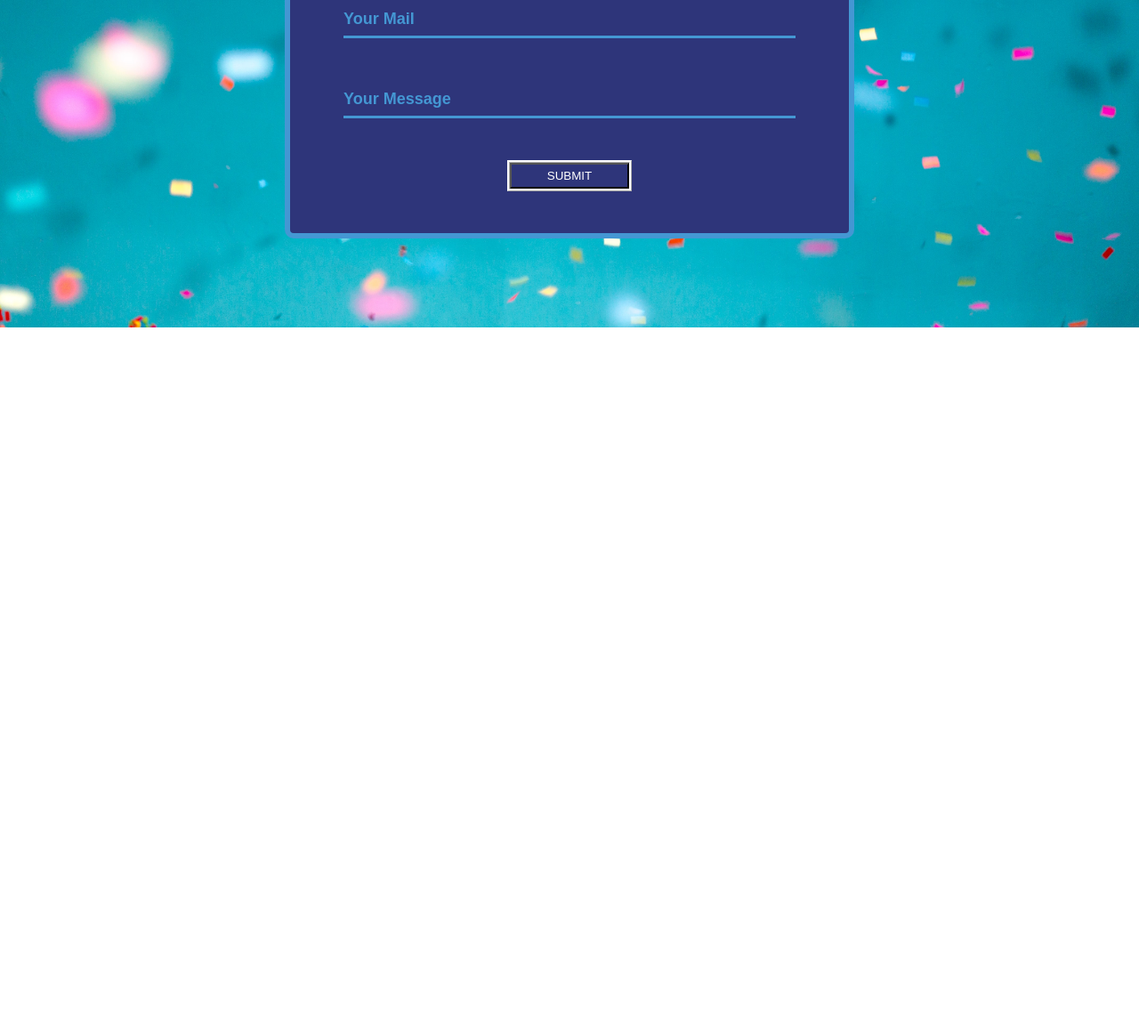
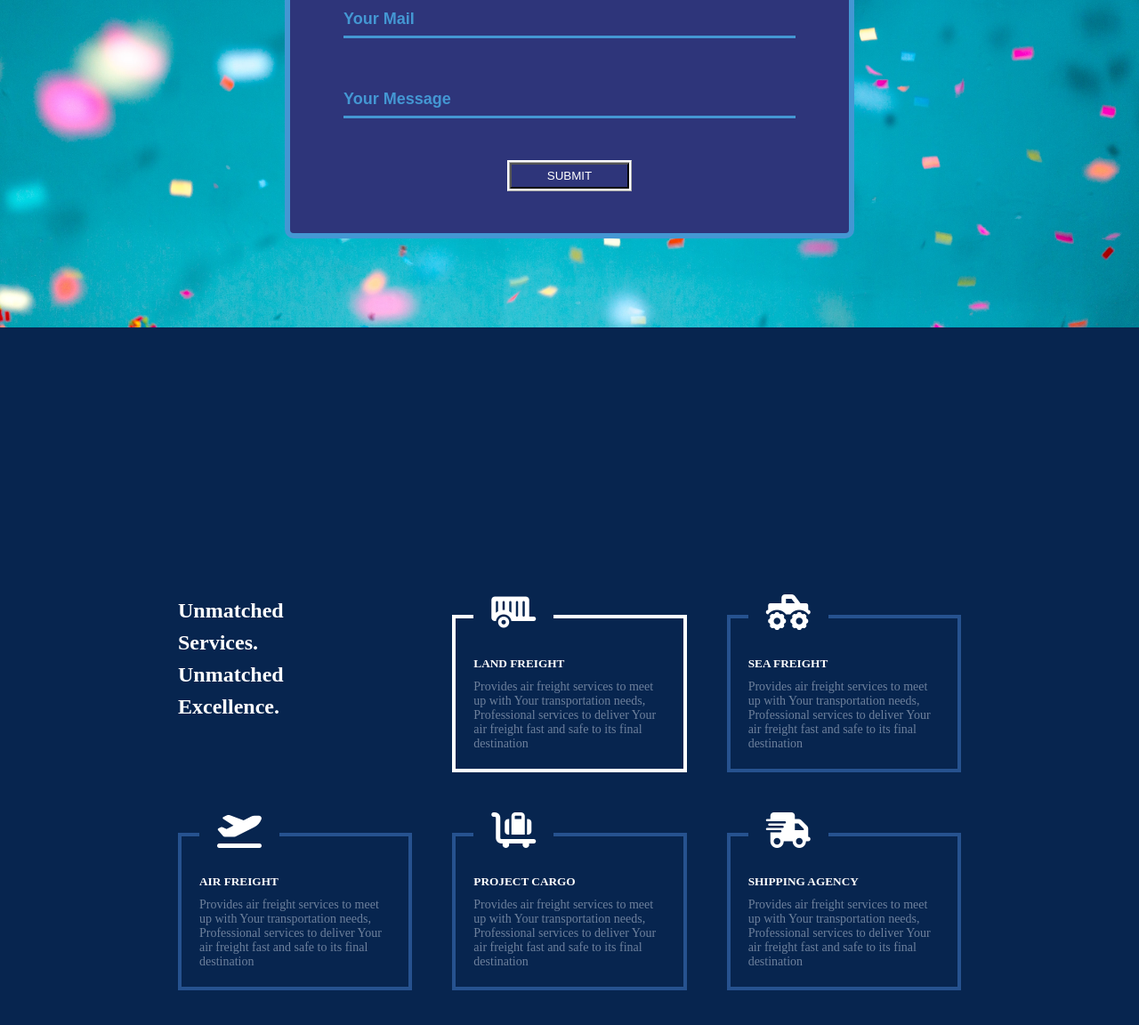
Before and after one commit to samiuzzaman10/responsive-website-html-css, a plain HTML site: page index.html in a window 1280 px wide. Shown: the part 4141-5293 px from the top of the page at 89% size. Before the commit the page ends 4509 px from the top, so only its background shows below. Drawn offline with Linux system fonts and the light colour scheme.

Commit message:
six section

```diff
--- a/index.html
+++ b/index.html
@@ -166,7 +166,7 @@
           </section>
 
       <!-- Sixth section code start -->
-      <!-- <section id="sixth-section">
+      <section id="sixth-section">
                <div id="match-parent">
 
                     <div class="first-single-match">
@@ -204,7 +204,7 @@
                     </fieldset>
 
                </div>
-          </section> -->
+          </section>
 
       <!-- Seventh Section code start -->
       <!-- <section id="seven-section">
@@ -225,7 +225,7 @@
                          <img src="images/take-care.jpg">
                     </div>
                </div>
-          </section> -->
+          </section>
     </main>
 
     <!-- <footer>
--- a/style.css
+++ b/style.css
@@ -345,6 +345,42 @@ form p{
 }
 /* Five Section code Ends */
 
+/* six section code start */
+#sixth-section{
+  background-color: #07254F;
+  color:white;
+  padding: 100px 0;
+}
+#match-parent{
+  display: grid;
+  grid-template-columns: repeat(3, 1fr);
+  grid-gap: 45px;
+  margin: 200px;
+}
+.single-match{
+  border: 4px solid #26528f;
+  padding: 20px;
+}
+.single-match i{
+  font-size: 40px;
+  padding: 0px 20px 10px 20px;
+}
+.single-match h5{
+  margin-bottom: 10px;
+}
+.single-match p{
+  color: #6D809C;
+  font-size: 14px;
+}
+.single-match:nth-child(2){
+  border: 4px solid white;
+}
+.first-single-match{
+  line-height: 1.5;
+  letter-spacing: 0,1em;
+}
+/* six section code ends */
+
 /* Responsive code */
 @media only screen and (max-width: 688px) {
   /* first section code */
@@ -396,6 +432,17 @@ form{
   max-width: 90%;
   padding: 20px 30px;
 }
+/* Six section code start */
+#match-parent{
+  display: grid;
+  grid-template-columns: repeat(1, 1fr);
+  grid-gap: 25px;
+  margin-left: 30px;
+  margin-right: 30px;
+}
+.first-single-match{
+  text-align: center;
+}
 }
 @media only screen and (min-width: 689px) and (max-width: 1199px) {
   #service-parent {
@@ -443,4 +490,15 @@ form{
   max-width: 90%;
   padding: 40px 50px;
 }
+/* Six section code start */
+#match-parent{
+  display: grid;
+  grid-template-columns: repeat(2, 1fr);
+  grid-gap: 35px;
+  margin-left: 70px;
+  margin-right: 70px;
 }
+.first-single-match{
+  text-align: center;
+}
+}
```
